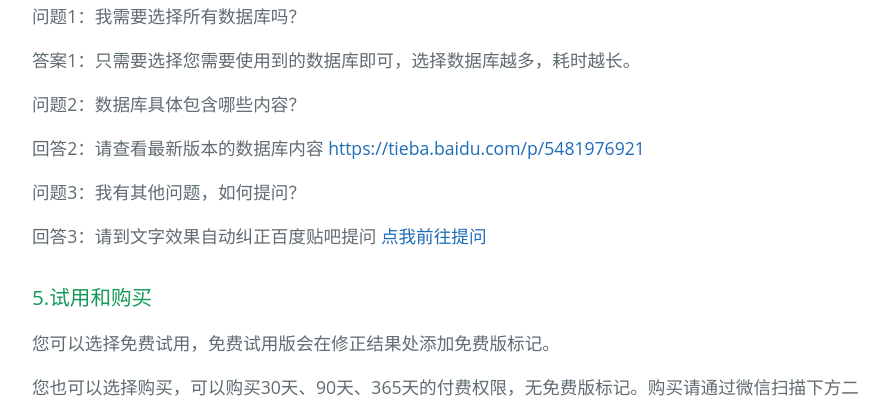
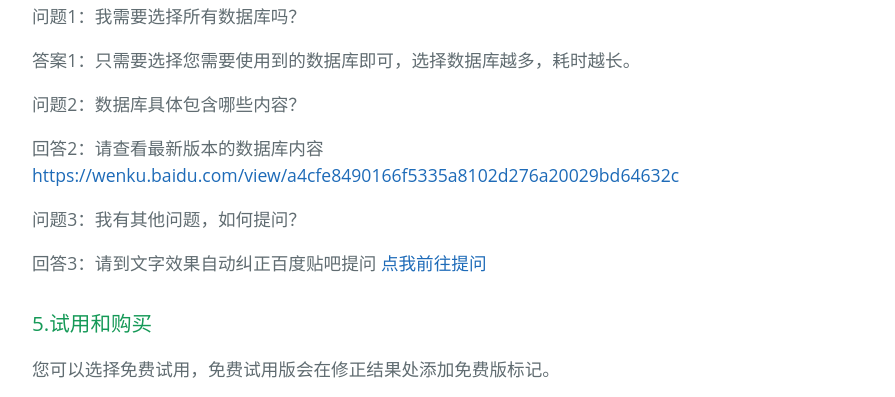
Before and after one commit to he-yang/wtsolutions-docs, a plain HTML site: page text-effect-autocorrection/index-zh.html in a window 1280 px wide. Shown: the part 1019-1416 px from the top of the page, without its empty margins (192-1087 px from the left). Drawn offline with Linux system fonts and the light colour scheme.

Commit message:
update link to lastest db

```diff
--- a/text-effect-autocorrection/index-zh.html
+++ b/text-effect-autocorrection/index-zh.html
@@ -77,7 +77,7 @@
 			<p>问题1：我需要选择所有数据库吗？</p>
 			<p>答案1：只需要选择您需要使用到的数据库即可，选择数据库越多，耗时越长。</p>
 			<p>问题2：数据库具体包含哪些内容？</p>
-			<p>回答2：请查看最新版本的数据库内容 <a href="https://tieba.baidu.com/p/5481976921" target="_blank">https://tieba.baidu.com/p/5481976921</a></p>
+			<p>回答2：请查看最新版本的数据库内容 <a href="https://wenku.baidu.com/view/a4cfe8490166f5335a8102d276a20029bd64632c" target="_blank">https://wenku.baidu.com/view/a4cfe8490166f5335a8102d276a20029bd64632c</a></p>
 			<p>问题3：我有其他问题，如何提问？</p>
 			<p>回答3：请到文字效果自动纠正百度贴吧提问 <a href="https://tieba.baidu.com/f?ie=utf-8&kw=%E6%96%87%E5%AD%97%E6%95%88%E6%9E%9C%E8%87%AA%E5%8A%A8%E7%BA%A0%E6%AD%A3&fr=search" target="_blank">点我前往提问</a></p>
 <h3>
```
